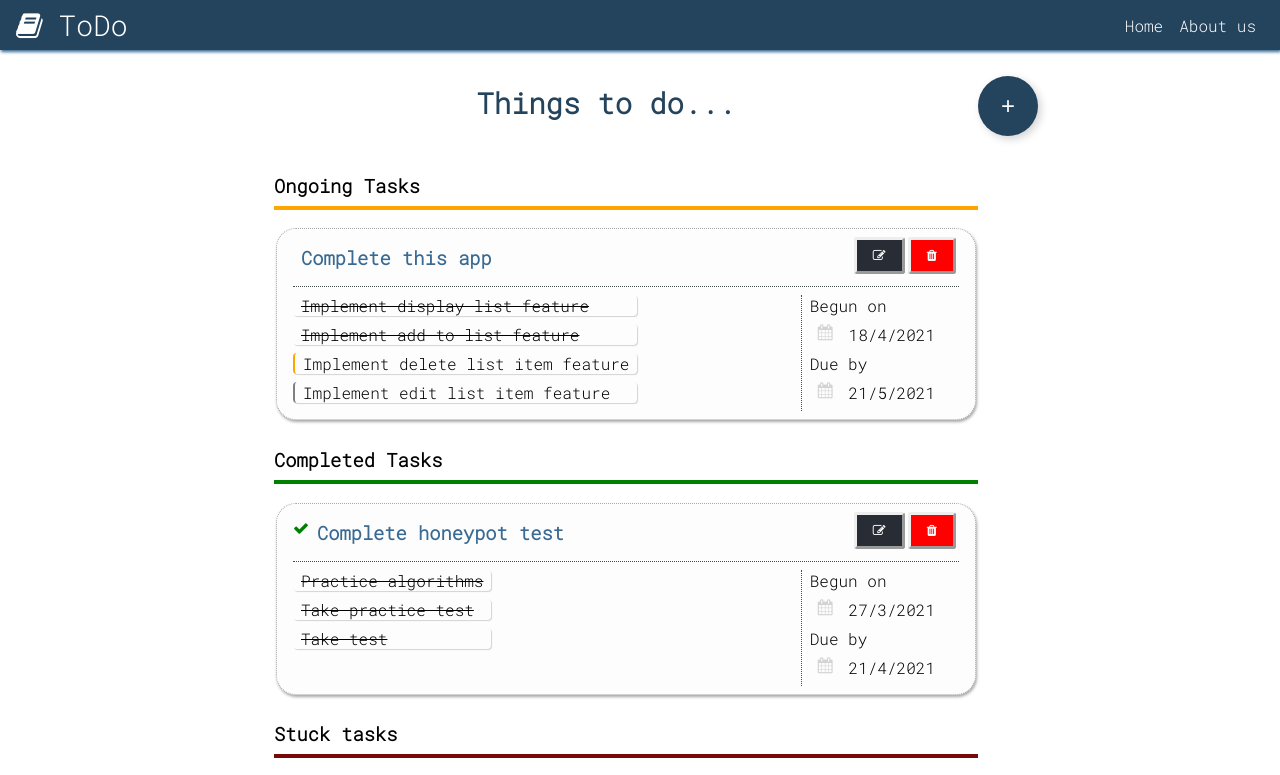
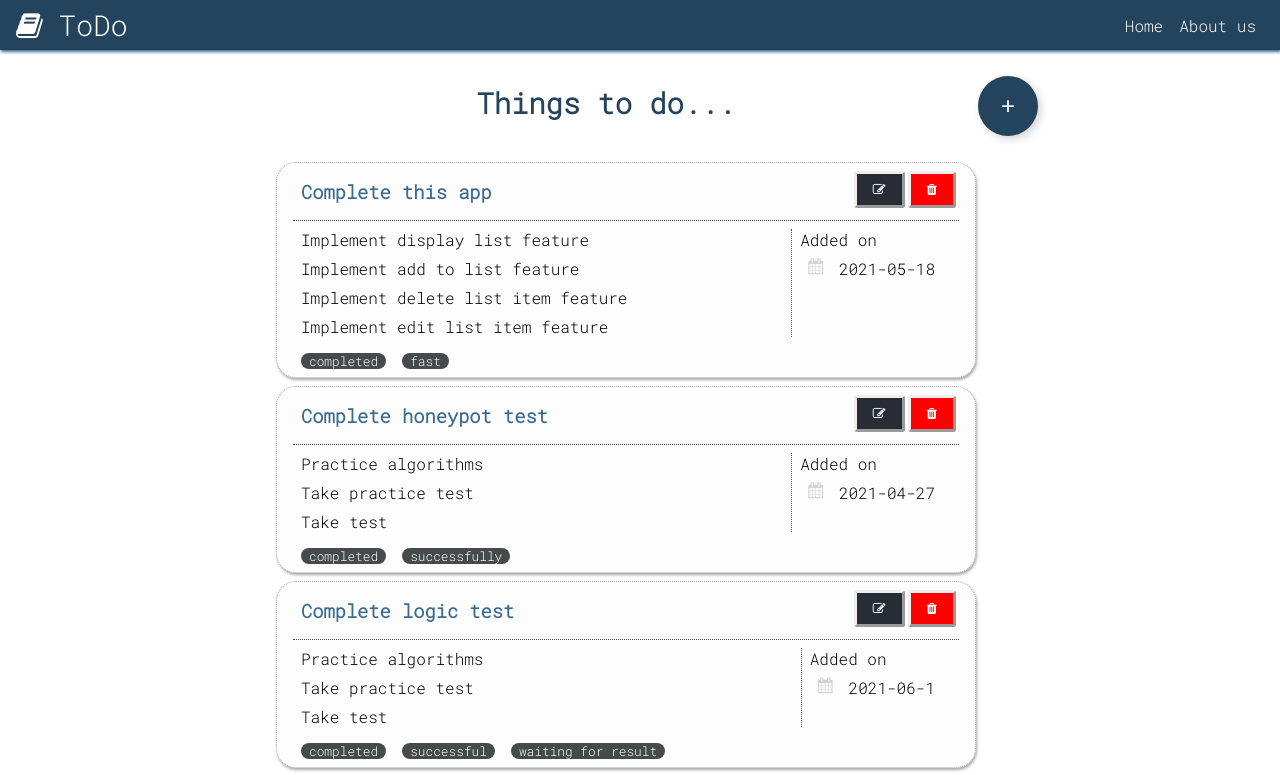
Before and after one commit to nidhidsharma08121988/todo_app, a React (Create React App) app: page / in a window 1280 px wide. Shown: the top 775 px of the page. Built offline with nearby package versions, Linux system fonts and the light colour scheme.

Commit message:
Added labels feature and removed status feature

```diff
--- a/src/App.css
+++ b/src/App.css
@@ -53,7 +53,15 @@ body {
   justify-content: center;
   align-items: top;
 }
-
+/* display labels */
+.lbl-disp {
+  background-color: var(--secondary-color-lightest);
+  color: white;
+  display: inline-flex;
+  border-radius: 10px;
+  text-align: center;
+  font-size: 0.8rem;
+}
 /* Navbar */
 .navbar {
   display: flex;
@@ -85,11 +93,19 @@ ul {
   list-style: none;
   padding-left: 0px;
   color: var(--light-color);
+  width: 100%;
 }
 .sub-task {
-  border-radius: 4px;
   color: var(--secondary-color);
-  box-shadow: 1px 1px 1px var(--light-color);
+  width: 100%;
+}
+/* edit form related css */
+
+.stage-selection-todo {
+  display: flex;
+  justify-content: center;
+  border: 1px dotted var(--light-color);
+  font-size: 0.7rem;
 }
 
 /* links */
@@ -340,6 +356,7 @@ textarea {
 .content {
   color: var(--secondary-color-light);
 }
+
 /* texts */
 .text-xs {
   font-size: 0.3rem;
--- a/src/App.js
+++ b/src/App.js
@@ -5,7 +5,7 @@ import Home from './components/pages/Home';
 import About from './components/pages/About';
 import ListState from './context/list/ListState';
 import AddTodoForm from './components/todos/AddTodoForm';
-
+import EditTodoForm from './components/todos/EditTodoForm';
 function App() {
   return (
     <ListState>
@@ -17,6 +17,7 @@ function App() {
               <Route exact path='/' component={Home} />
               <Route exact path='/about' component={About} />
               <Route exact path='/addTodo' component={AddTodoForm} />
+              <Route exact path='/editTodo' component={EditTodoForm} />
             </Switch>
           </div>
         </div>
--- a/src/components/tasks/TodoTasks.js
+++ b/src/components/tasks/TodoTasks.js
@@ -1,22 +1,12 @@
 import React from 'react';
-import { ONGOING, STUCK, COMPLETED } from '../../context/types';
 import PropTypes from 'prop-types';
 
-const TodoTasks = ({ id, task = '', status = ONGOING }) => {
-  if (status === COMPLETED) {
-    return <div className='sub-task sub-task-completed my-1 p-1'>{task}</div>;
-  } else if (status === STUCK) {
-    return <div className='sub-task sub-task-stuck my-1 p-1'>{task}</div>;
-  } else if (status === ONGOING) {
-    return <div className='sub-task sub-task-ongoing my-1 p-1'>{task}</div>;
-  } else {
-    return <div className='sub-task sub-task-not-started my-1 p-1'>{task}</div>;
-  }
+const TodoTasks = ({ id, task = '', task_labels }) => {
+  return <div className='sub-task my-1 p-1'>{task}</div>;
 };
 
 TodoTasks.propTypes = {
   id: PropTypes.number.isRequired,
-  status: PropTypes.string.isRequired,
   task: PropTypes.string,
 };
 
--- a/src/components/todos/AddTodoForm.js
+++ b/src/components/todos/AddTodoForm.js
@@ -1,15 +1,18 @@
 import React, { useContext, useState } from 'react';
-import { Link } from 'react-router-dom';
-import { NOT_STARTED } from '../../context/types';
+import { Link, useHistory } from 'react-router-dom';
 import ListContext from '../../context/list/listContext';
 
 // add the todo item
-const AddTodoForm = props => {
+const AddTodoForm = () => {
   const [todoTitle, setTodoTitle] = useState('');
   const [todoList, setTodoList] = useState('');
-  const [startDate, setStartDate] = useState(Date.now());
-  const [finishDate, setFinishDate] = useState(Date.now());
+  const startDate = new Date(Date.now());
+  const [labels, setLabels] = useState('');
   const listContext = useContext(ListContext);
+
+  // useHistory hook for page redirect
+  // no need of props with this hook
+  const history = useHistory();
 
   const onChange = e => {
     switch (e.target.name) {
@@ -19,11 +22,8 @@ const AddTodoForm = props => {
       case 'todoList':
         setTodoList(e.target.value);
         break;
-      case 'startDate':
-        setStartDate(e.target.value);
-        break;
-      case 'finishDate':
-        setFinishDate(e.target.value);
+      case 'todo_labels':
+        setLabels(e.target.value);
         break;
       default:
         break;
@@ -31,32 +31,44 @@ const AddTodoForm = props => {
   };
   const submitForm = e => {
     e.preventDefault();
+
+    // handle subtasks
     const todoTask = todoList.split(',');
     const todoTaskList = [];
-    //push sub tasks in the todo task list
     for (let i = 0; i < todoTask.length; i++) {
       //if task is empty then skip this iteration
-      if (todoTask[i].trim() === '') {
-        continue;
-      }
+      if (todoTask[i].trim() === '') continue;
       let taskId = Math.floor(Math.random() * 20) + 1;
       let obj = {
         id: taskId,
         task: todoTask[i],
-        status: NOT_STARTED,
       };
       todoTaskList.push(obj);
     }
+
+    // handle labels
+    let final_labels = [];
+    let myLabels = labels.split(',');
+    for (let i = 0; i < myLabels.length; i++) {
+      if (myLabels[i].trim() === '') continue;
+      final_labels.push(myLabels[i]);
+    }
+
+    // convert date to string
+    const myDate =
+      startDate.getFullYear().toString() +
+      '-' +
+      startDate.getMonth().toString() +
+      '-' +
+      startDate.getDate().toString();
     //create object of the list item
     const todoId = Math.floor(Math.random() * 50) + 1;
     const todoItem = {
       id: todoId,
       todo_title: todoTitle,
       todo: todoTaskList,
-      start_date: new Date(startDate),
-      finish_date: new Date(finishDate),
-      stage: NOT_STARTED,
-      stuck: false,
+      start_date: myDate,
+      todo_labels: final_labels,
     };
     //call add todo in the list
     listContext.addTodoItem(todoItem);
@@ -68,29 +80,27 @@ const AddTodoForm = props => {
     alert('Task added');
 
     //****redirect to home page****
-    props.history.push('/');
+    history.push('/');
   };
 
   const clearForm = () => {
     setTodoTitle('');
     setTodoList('');
-    setStartDate(Date.now());
-    setFinishDate(Date.now());
   };
 
   return (
     <div className='form-container'>
       <div className='flex-row center'>
-        <h2>Add New task</h2>
+        <h2>Add New Task</h2>
       </div>
       <form onSubmit={submitForm}>
         <div className='form-controls'>
           <div className='form-control flex-col'>
-            <label htmlFor='todoTitle'>Task Name</label>
+            <label htmlFor='todoTitle'>Task name</label>
             <input
               id='todoTitle'
               type='text'
-              className='text-l input light-smooth'
+              className='text-l input'
               placeholder='Enter title'
               name='todoTitle'
               value={todoTitle}
@@ -102,36 +112,25 @@ const AddTodoForm = props => {
             <label htmlFor='todoList'>Sub tasks</label>
             <textarea
               id='todoList'
-              className='input light-smooth'
+              className='input'
               placeholder='Enter tasks in comma separated list'
               name='todoList'
               value={todoList}
               onChange={onChange}
             />
           </div>
-          <div className='form-control flex-col'>
-            <label htmlFor='startDate'>Start Date</label>
-            <input
-              className='input light-smooth'
-              id='startDate'
-              type='date'
-              name='startDate'
-              value={startDate}
-              onChange={onChange}
-            />
-          </div>
-          <div className='form-control flex-col'>
-            <label htmlFor='finishDate'>Due on</label>
-            <input
-              id='finishDate'
-              className='input light-smooth'
-              type='date'
-              name='finishDate'
-              value={finishDate}
-              onChange={onChange}
-            />
-          </div>
+          {/* labels */}
+          <label htmlfor='todo_labels'>Add tags</label>
+          <textarea
+            className='input'
+            name='todo_labels'
+            id='todo_labels'
+            value={labels}
+            placeholder='Enter comma separated list of labels'
+            onChange={onChange}
+          />
         </div>
+        {/* buttons */}
         <div className='flex-row center my-1'>
           <input
             className='btn btn-sm btn-dark light-smooth'
@@ -139,10 +138,7 @@ const AddTodoForm = props => {
             value='Add Task'
           />
           <Link to='/'>
-            <button
-              className='btn btn-sm btn-danger light-smooth'
-              onClick={clearForm}
-            >
+            <button className='btn btn-sm btn-danger light-smooth'>
               Cancel
             </button>
           </Link>
--- /dev/null
+++ b/src/components/todos/EditTodoForm.js
@@ -0,0 +1,76 @@
+import React, { useEffect, useState } from 'react';
+import { useLocation } from 'react-router';
+import { useHistory } from 'react-router-dom';
+import { Link } from 'react-router-dom';
+
+const EditTodoForm = () => {
+  // hook for getting data from location
+  const location = useLocation();
+
+  //hook to redirecting back to home page
+  const [todoItem, setTodoItem] = useState(location.state.todo);
+
+  useEffect(() => {
+    // on load set the state of todo
+    setTodoItem(location.state.todo);
+  }, [location]);
+
+  const { todo_title, todo, todo_labels } = todoItem;
+  const onChange = e => {
+    setTodoItem({
+      ...todoItem,
+      [e.target.name]: e.target.value,
+    });
+  };
+  const onChangeTodo = e => {};
+  const onChangeLabels = e => {};
+  const onSubmit = e => {
+    e.preventDefault();
+  };
+  return (
+    <div className='form-container'>
+      <div className='flex-row center'>
+        <h2>Edit Task</h2>
+      </div>
+      <form onSubmit={onSubmit}>
+        <div className='form-controls'>
+          <div className='form-control flex-col'>
+            <label htmlFor='todoTitle'>Task name</label>
+            <input
+              id='todoTitle'
+              type='text'
+              className='text-l input'
+              placeholder='Enter title'
+              name='todo_title'
+              value={todo_title}
+              onChange={onChange}
+              required
+            />
+          </div>
+          <div className='form-control flex-col'>
+            <label htmlFor='todoList'>Sub tasks</label>
+          </div>
+          {/* labels */}
+          <div className='form-control flex-col'>
+            <label htmlFor='todo_labels'>Labels</label>
+          </div>
+        </div>
+        {/* buttons */}
+        <div className='flex-row center my-1'>
+          <input
+            className='btn btn-sm btn-dark light-smooth'
+            type='submit'
+            value='Update task'
+          />
+          <Link to='/'>
+            <button className='btn btn-sm btn-danger light-smooth'>
+              Cancel
+            </button>
+          </Link>
+        </div>
+      </form>
+    </div>
+  );
+};
+
+export default EditTodoForm;
--- a/src/components/todos/TodoList.js
+++ b/src/components/todos/TodoList.js
@@ -1,64 +1,16 @@
 import React, { useContext } from 'react';
 import ListContext from '../../context/list/listContext';
 import TodoListItem from './TodoListItem';
-import { STUCK, COMPLETED, ONGOING, NOT_STARTED } from '../../context/types';
 
 const TodoList = () => {
   const listContext = useContext(ListContext);
   const { list } = listContext;
-  const list_completed =
-    list.length > 0 && list.filter(item => item.stage === COMPLETED);
-  const list_stuck =
-    list.length > 0 && list.filter(item => item.stage === STUCK);
-  const list_ongoing =
-    list.length > 0 && list.filter(item => item.stage === ONGOING);
-  const list_not_started =
-    list.length > 0 && list.filter(item => item.stage === NOT_STARTED);
   return (
     <>
       <ul>
         <div className='sub-cards'>
-          {list_ongoing.length > 0 && (
-            <h3 className='task-ongoing py-1'>Ongoing Tasks</h3>
-          )}
-          {list_ongoing.length > 0 &&
-            list_ongoing.map(item => (
-              <li key={item.id}>
-                <TodoListItem item={item} />
-              </li>
-            ))}
-        </div>
-
-        <div className='sub-cards'>
-          {list_not_started.length > 0 && (
-            <h3 className='task-not-started py-1'>Yet to start</h3>
-          )}
-          {list_not_started.length > 0 &&
-            list_not_started.map(item => (
-              <li key={item.id}>
-                <TodoListItem item={item} />
-              </li>
-            ))}
-        </div>
-
-        <div className='sub-cards'>
-          {list_completed.length > 0 && (
-            <h3 className='task-completed py-1'>Completed Tasks</h3>
-          )}
-          {list_completed.length > 0 &&
-            list_completed.map(item => (
-              <li key={item.id}>
-                <TodoListItem item={item} />
-              </li>
-            ))}
-        </div>
-
-        <div className='sub-cards'>
-          {list_stuck.length > 0 && (
-            <h3 className='task-stuck py-1'>Stuck tasks</h3>
-          )}
-          {list_stuck.length > 0 &&
-            list_stuck.map(item => (
+          {list.length > 0 &&
+            list.map(item => (
               <li key={item.id}>
                 <TodoListItem item={item} />
               </li>
--- a/src/components/todos/TodoListItem.js
+++ b/src/components/todos/TodoListItem.js
@@ -1,27 +1,41 @@
 import React, { useContext } from 'react';
-import { COMPLETED } from '../../context/types';
 import ListContext from '../../context/list/listContext';
 import TodoTasks from '../tasks/TodoTasks';
 import PropTypes from 'prop-types';
+import { useHistory } from 'react-router';
 
 const TodoListItem = ({ item }) => {
-  const { id, todo_title, todo, start_date, finish_date, stage } = item;
+  // hook for using props.history for redirect
+  let history = useHistory();
+
+  const { id, todo_title, todo, start_date, todo_labels } = item;
   const listContext = useContext(ListContext);
   const { deleteToDoItem } = listContext;
+  // when delete is clicked
   const deleteThisItem = () => {
     deleteToDoItem(id);
+  };
+  // when edit button is clicked redirect to edit form
+  const onEdit = () => {
+    // directly call history hook rather than props.history
+    history.push({
+      pathname: '/editTodo',
+      state: {
+        todo: item,
+      },
+    });
   };
   return (
     <div className='card my-1 p-2'>
       <div className='flex-row space-between bb'>
         <div className='flex-row'>
-          {stage === COMPLETED && (
-            <i className='fa fa-check my-1 py-1' style={{ color: 'green' }} />
-          )}
           <h3 className='sub-heading my-1 py-1 m-1'>{todo_title}</h3>
         </div>
         <div className='ctr-btn'>
-          <button className='btn btn-sm btn-dark my-1 py-1 light-smooth'>
+          <button
+            className='btn btn-sm btn-dark my-1 py-1 light-smooth'
+            onClick={onEdit}
+          >
             <i className='fa fa-edit' />
           </button>
           <button
@@ -45,32 +59,19 @@ const TodoListItem = ({ item }) => {
         </div>
         <div className='dates flex-col bl m-1 p-1 my-1'>
           <>
-            {'Begun on '}
+            {'Added on'}
             <div className='flex-row my-1'>
               <i className='fa fa-calendar m-1 i-l'></i>
-              <div className='inline-flex m-1'>
-                <div>{start_date.getDate()}</div>
-                {'/'}
-                <div>{start_date.getMonth()}</div>
-                {'/'}
-                <div>{start_date.getFullYear()}</div>
-              </div>
+              <div className='inline-flex m-1'>{start_date}</div>
             </div>
-            {'Due by'}
-            {finish_date ? (
-              <div className='flex-row my-1'>
-                <i className='fa fa-calendar m-1 i-l'></i>
-                <div className='inline-flex m-1'>
-                  <div>{finish_date.getDate()}</div>/
-                  <div>{finish_date.getMonth()}</div>/
-                  <div>{finish_date.getFullYear()}</div>
-                </div>
-              </div>
-            ) : (
-              'No due date'
-            )}
           </>
         </div>
+      </div>
+      <div className='flex-row'>
+        {todo_labels.length > 0 &&
+          todo_labels.map(label => (
+            <span className='lbl-disp m-1 my-1 p-1'>{label}</span>
+          ))}
       </div>
     </div>
   );
--- a/src/context/list/ListState.js
+++ b/src/context/list/ListState.js
@@ -1,14 +1,7 @@
 import React, { useReducer } from 'react';
 import ListContext from './listContext';
 import listReducer from './listReducer';
-import {
-  ONGOING,
-  STUCK,
-  COMPLETED,
-  NOT_STARTED,
-  ADD_TO_DO,
-  DELETE_TO_DO,
-} from '../types';
+import { ADD_TO_DO, DELETE_TO_DO } from '../types';
 const ListState = props => {
   const initialState = {
     list: [
@@ -16,49 +9,41 @@ const ListState = props => {
         id: 1,
         todo_title: 'Complete this app',
         todo: [
-          { id: 11, task: 'Implement display list feature', status: COMPLETED },
-          { id: 12, task: 'Implement add to list feature', status: COMPLETED },
+          { id: 11, task: 'Implement display list feature' },
+          { id: 12, task: 'Implement add to list feature' },
           {
             id: 13,
             task: 'Implement delete list item feature',
-            status: ONGOING,
           },
           {
             id: 14,
             task: 'Implement edit list item feature',
-            status: NOT_STARTED,
           },
         ],
-        start_date: new Date('2021-05-18'),
-        finish_date: new Date('2021-06-21'),
-        stage: ONGOING,
-        stuck: false,
+        start_date: '2021-05-18',
+        todo_labels: ['completed', 'fast'],
       },
       {
         id: 2,
         todo_title: 'Complete honeypot test',
         todo: [
-          { id: 21, task: 'Practice algorithms', status: COMPLETED },
-          { id: 22, task: 'Take practice test', status: COMPLETED },
-          { id: 23, task: 'Take test', status: COMPLETED },
+          { id: 21, task: 'Practice algorithms' },
+          { id: 22, task: 'Take practice test' },
+          { id: 23, task: 'Take test' },
         ],
-        start_date: new Date('2021-4-27'),
-        finish_date: new Date('2021-5-21'),
-        stage: COMPLETED,
-        stuck: false,
+        start_date: '2021-04-27',
+        todo_labels: ['completed', 'successfully'],
       },
       {
         id: 3,
         todo_title: 'Complete logic test',
         todo: [
-          { id: 21, task: 'Practice algorithms', status: COMPLETED },
-          { id: 22, task: 'Take practice test', status: COMPLETED },
-          { id: 23, task: 'Take test', status: STUCK },
+          { id: 21, task: 'Practice algorithms' },
+          { id: 22, task: 'Take practice test' },
+          { id: 23, task: 'Take test' },
         ],
-        start_date: new Date('2021-6-1'),
-        finish_date: new Date('2021-6-21'),
-        stage: STUCK,
-        stuck: true,
+        start_date: '2021-06-1',
+        todo_labels: ['completed', 'successful', 'waiting for result'],
       },
     ],
   };
--- a/src/context/types.js
+++ b/src/context/types.js
@@ -1,9 +1,3 @@
-//STAGE OF TASK
-export const ONGOING = 'ONGOING';
-export const STUCK = 'STUCK';
-export const COMPLETED = 'COMPLETED';
-export const NOT_STARTED = 'NOT_STARTED';
-
 //TASK CONTEXT
 export const ADD_TO_DO = 'ADD_TO_DO';
 export const DELETE_TO_DO = 'DELETE_TO_DO';
```
